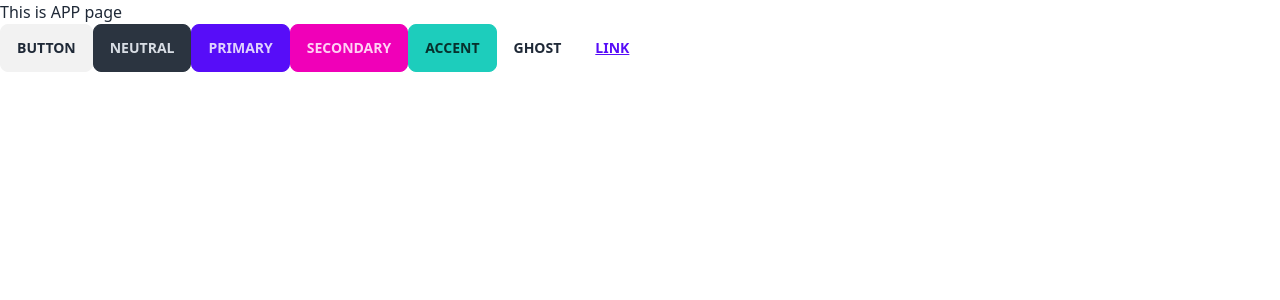
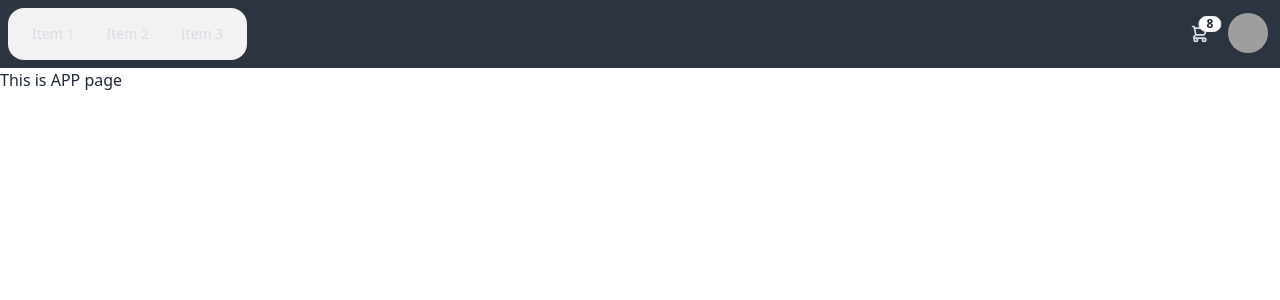
Before and after one commit to alamgirmbstu/Income-Expense, a React (Vite) app: page / in a window 1280 px wide. Shown: the top 300 px of the page. Built offline with nearby package versions, Linux system fonts and the light colour scheme; grey boxes are pictures that could not be loaded.

Commit message:
Add Menu.jsx - for NavBar using DaisyUI

```diff
--- a/src/App.jsx
+++ b/src/App.jsx
@@ -1,16 +1,11 @@
 import React from "react";
+import Menu from "./components/Menu";
 
 const App = () => {
   return (
     <div>
+      <Menu/>
       <h1>This is APP page</h1>
-      <button className="btn">Button</button>
-      <button className="btn btn-neutral">Neutral</button>
-      <button className="btn btn-primary">Primary</button>
-      <button className="btn btn-secondary">Secondary</button>
-      <button className="btn btn-accent">Accent</button>
-      <button className="btn btn-ghost">Ghost</button>
-      <button className="btn btn-link">Link</button>
     </div>
   );
 };
--- /dev/null
+++ b/src/components/Menu.jsx
@@ -0,0 +1,88 @@
+
+const Menu = () => {
+    return (
+      <div>
+        <div className="navbar bg-neutral text-neutral-content">
+          <div className="flex-1">
+            <ul className="menu menu-vertical lg:menu-horizontal bg-base-200 rounded-box">
+              <li>
+                <a>Item 1</a>
+              </li>
+              <li>
+                <a>Item 2</a>
+              </li>
+              <li>
+                <a>Item 3</a>
+              </li>
+            </ul>
+          </div>
+          <div className="flex-none">
+            <div className="dropdown dropdown-end">
+              <label tabIndex={0} className="btn btn-ghost btn-circle">
+                <div className="indicator">
+                  <svg
+                    xmlns="http://www.w3.org/2000/svg"
+                    className="h-5 w-5"
+                    fill="none"
+                    viewBox="0 0 24 24"
+                    stroke="currentColor"
+                  >
+                    <path
+                      strokeLinecap="round"
+                      strokeLinejoin="round"
+                      strokeWidth="2"
+                      d="M3 3h2l.4 2M7 13h10l4-8H5.4M7 13L5.4 5M7 13l-2.293 2.293c-.63.63-.184 1.707.707 1.707H17m0 0a2 2 0 100 4 2 2 0 000-4zm-8 2a2 2 0 11-4 0 2 2 0 014 0z"
+                    />
+                  </svg>
+                  <span className="badge badge-sm indicator-item">8</span>
+                </div>
+              </label>
+              <div
+                tabIndex={0}
+                className="mt-3 z-[1] card card-compact dropdown-content w-52 bg-base-100 shadow"
+              >
+                <div className="card-body">
+                  <span className="font-bold text-lg">8 Items</span>
+                  <span className="text-info">Subtotal: $999</span>
+                  <div className="card-actions">
+                    <button className="btn btn-primary btn-block">
+                      View cart
+                    </button>
+                  </div>
+                </div>
+              </div>
+            </div>
+            <div className="dropdown dropdown-end">
+              <label tabIndex={0} className="btn btn-ghost btn-circle avatar">
+                <div className="w-10 rounded-full">
+                  <img
+                    src="../assets/images/User-Profile-thumbnail.png"
+                    alt="IMG"
+                  />
+                </div>
+              </label>
+              <ul
+                tabIndex={0}
+                className="menu menu-sm dropdown-content mt-3 z-[1] p-2 shadow bg-base-100 rounded-box w-52"
+              >
+                <li>
+                  <a className="justify-between">
+                    Profile
+                    <span className="badge">New</span>
+                  </a>
+                </li>
+                <li>
+                  <a>Settings</a>
+                </li>
+                <li>
+                  <a>Logout</a>
+                </li>
+              </ul>
+            </div>
+          </div>
+        </div>
+      </div>
+    );
+  };
+
+  export default Menu;
```
